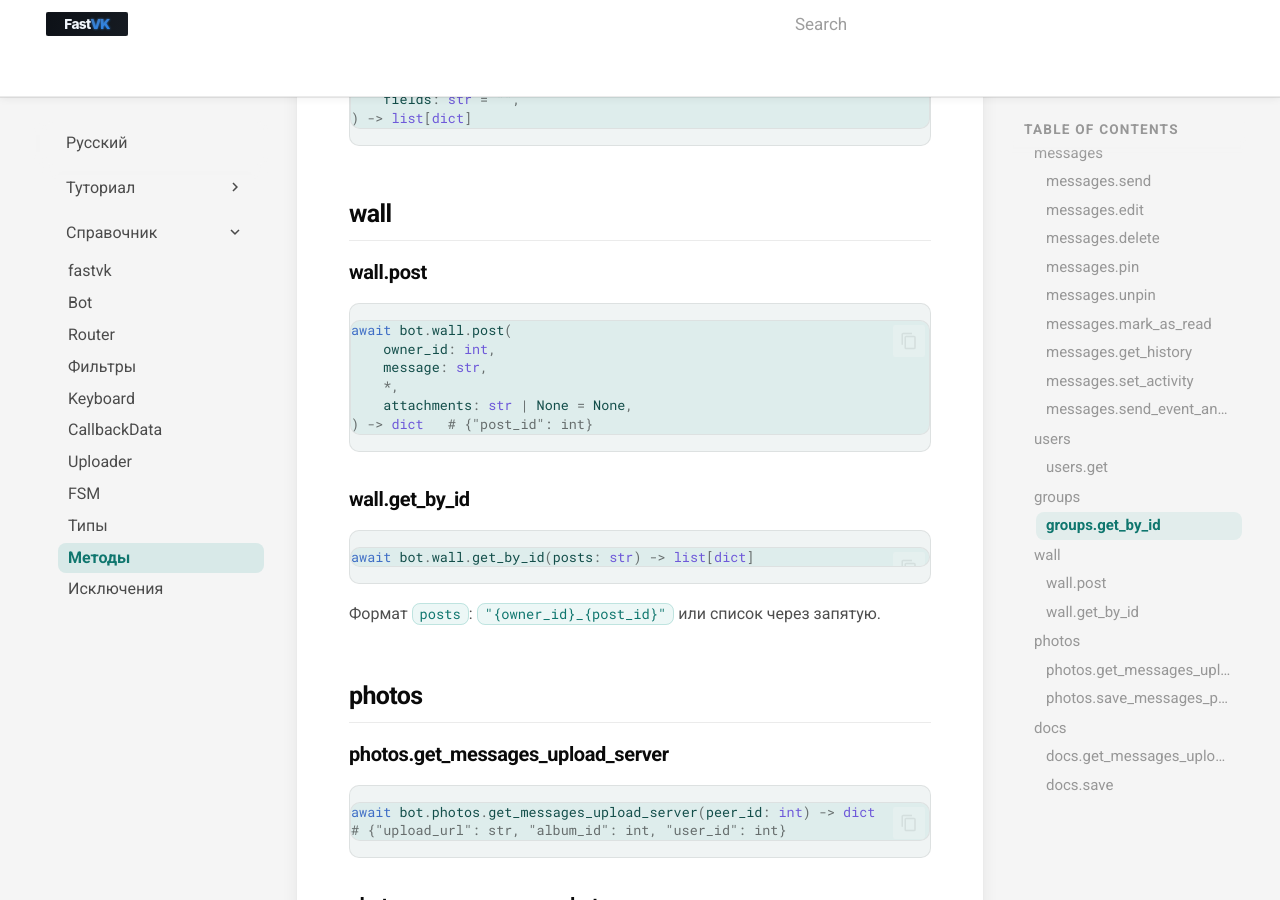
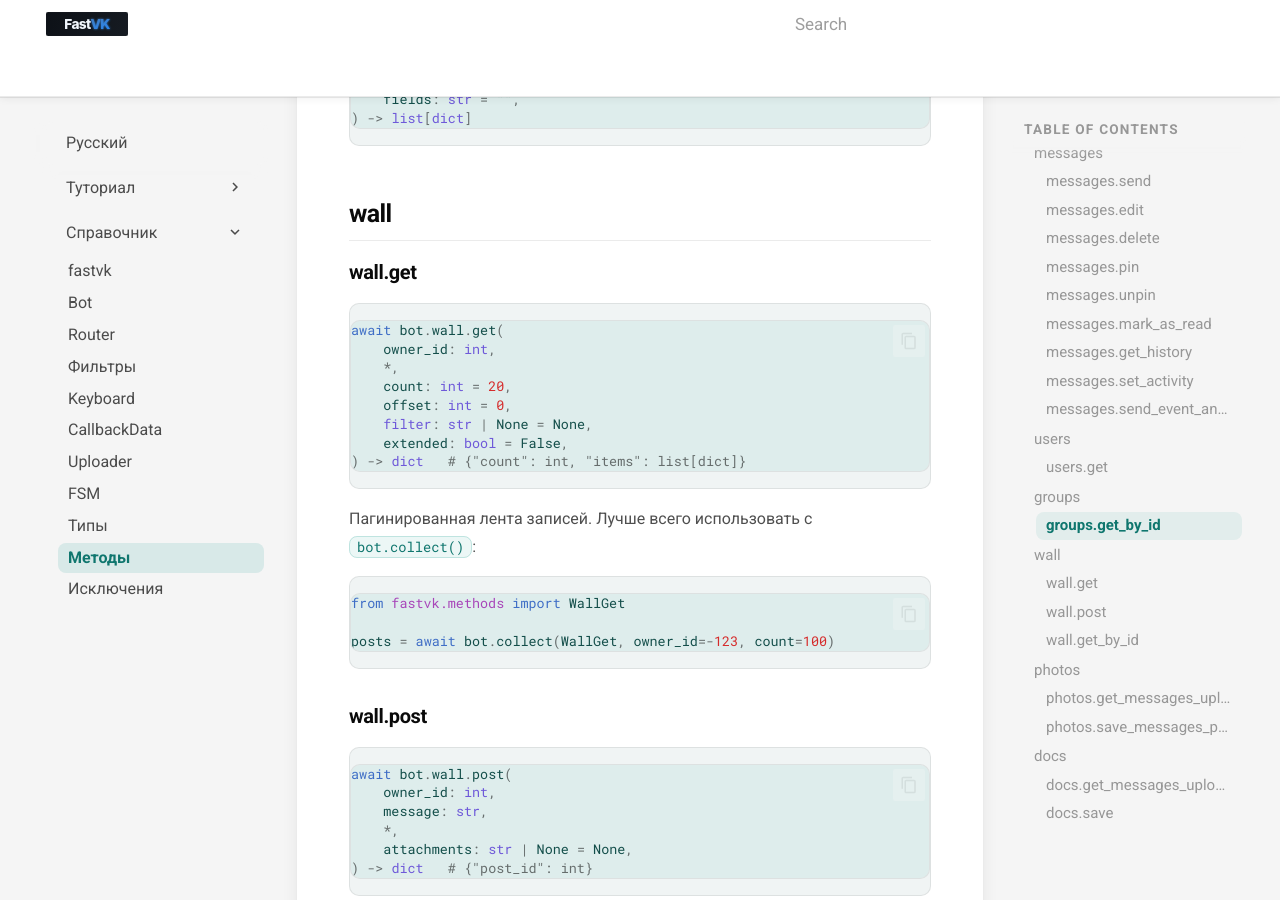
Before and after one commit to ndugram/fastvk, an MkDocs documentation site: the page built from docs/ru/reference/methods.md, in a window 1280 px wide and 900 px high, scrolled down 2712 px. Built offline with MkDocs 1.6.1 and Material for MkDocs 9.7.7, drawn with Linux system fonts in a browser that asks for light colours; comment, search, counter and statistics services are not loaded.

Commit message:
docs: update methods.md

````diff
--- a/docs/ru/reference/methods.md
+++ b/docs/ru/reference/methods.md
@@ -119,6 +119,27 @@
 
 ## wall
 
+### wall.get
+
+```python
+await bot.wall.get(
+    owner_id: int,
+    *,
+    count: int = 20,
+    offset: int = 0,
+    filter: str | None = None,
+    extended: bool = False,
+) -> dict   # {"count": int, "items": list[dict]}
+```
+
+Пагинированная лента записей. Лучше всего использовать с `bot.collect()`:
+
+```python
+from fastvk.methods import WallGet
+
+posts = await bot.collect(WallGet, owner_id=-123, count=100)
+```
+
 ### wall.post
 
 ```python
````
